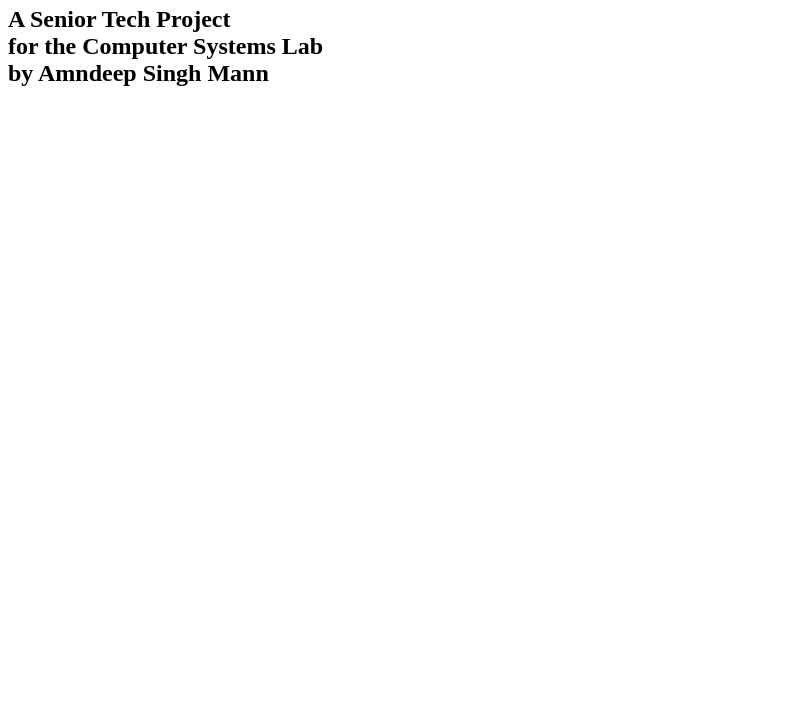
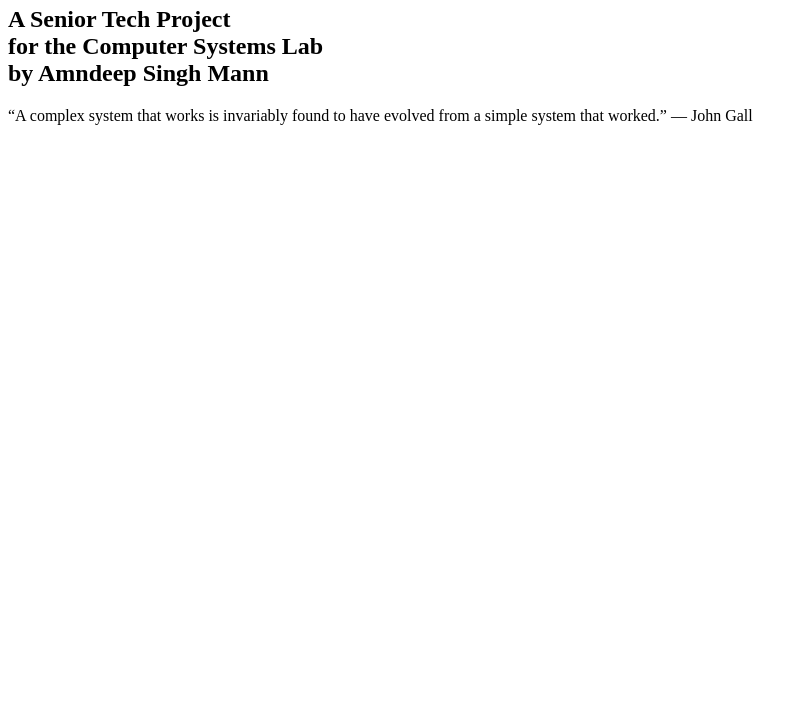
Before and after one commit to Amndeep7/Senior-Research-Project, a plain HTML site: page Simulation/index.html in a window 1280 px wide. Shown: the part 97-800 px from the top of the page, without its empty margins (0-807 px from the left). Drawn offline with Linux system fonts and the light colour scheme.

Commit message:
added a quote

```diff
--- a/Simulation/index.html
+++ b/Simulation/index.html
@@ -8,6 +8,7 @@
 	<body>
 		<h1> A Simulation of Autonomous Vehicles <br> Using GPS Transceivers </h1>
 		<h2> A Senior Tech Project <br> for the Computer Systems Lab <br> by Amndeep Singh Mann </h2>
+		<p> &#8220;A complex system that works is invariably found to have evolved from a simple system that worked.&#8221; &#8213; John Gall <p>
 		<applet code="Applet.class" width="800" height="600"></applet>
 	</body>
 </html>
```
